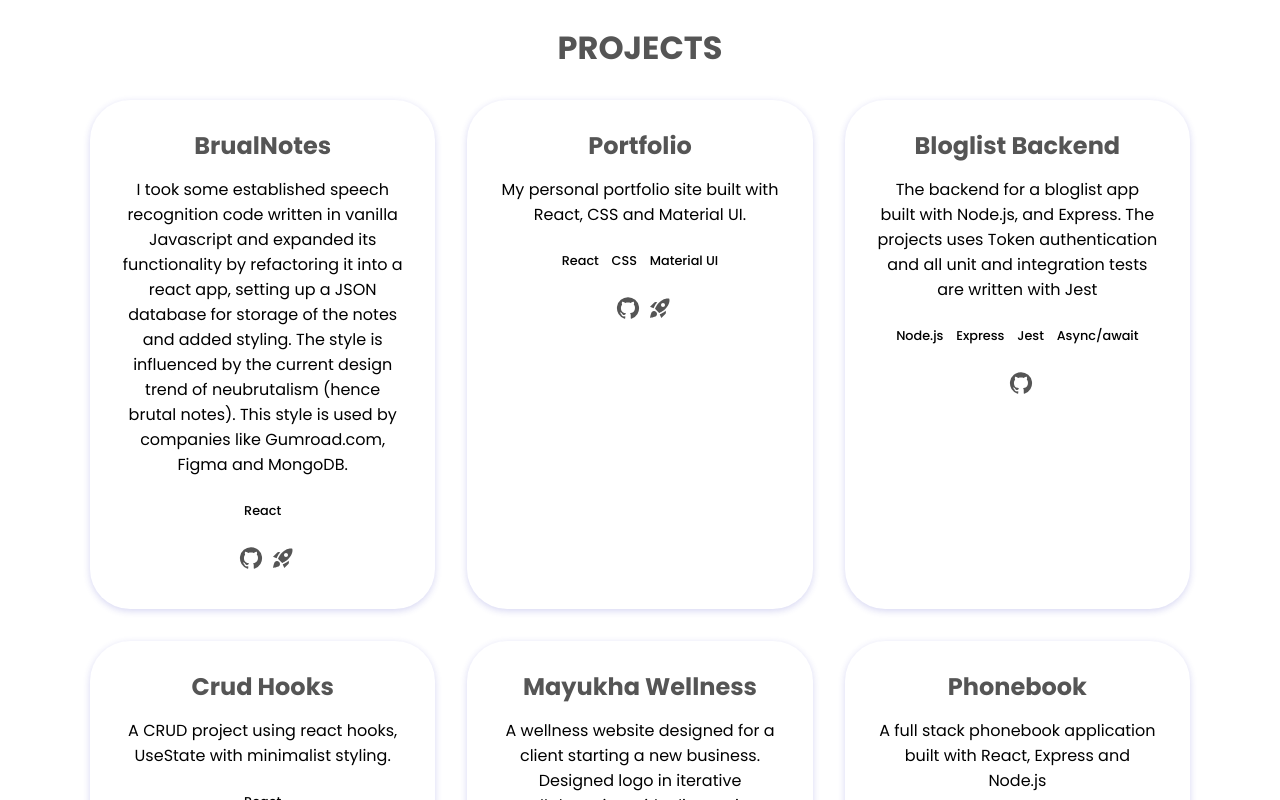
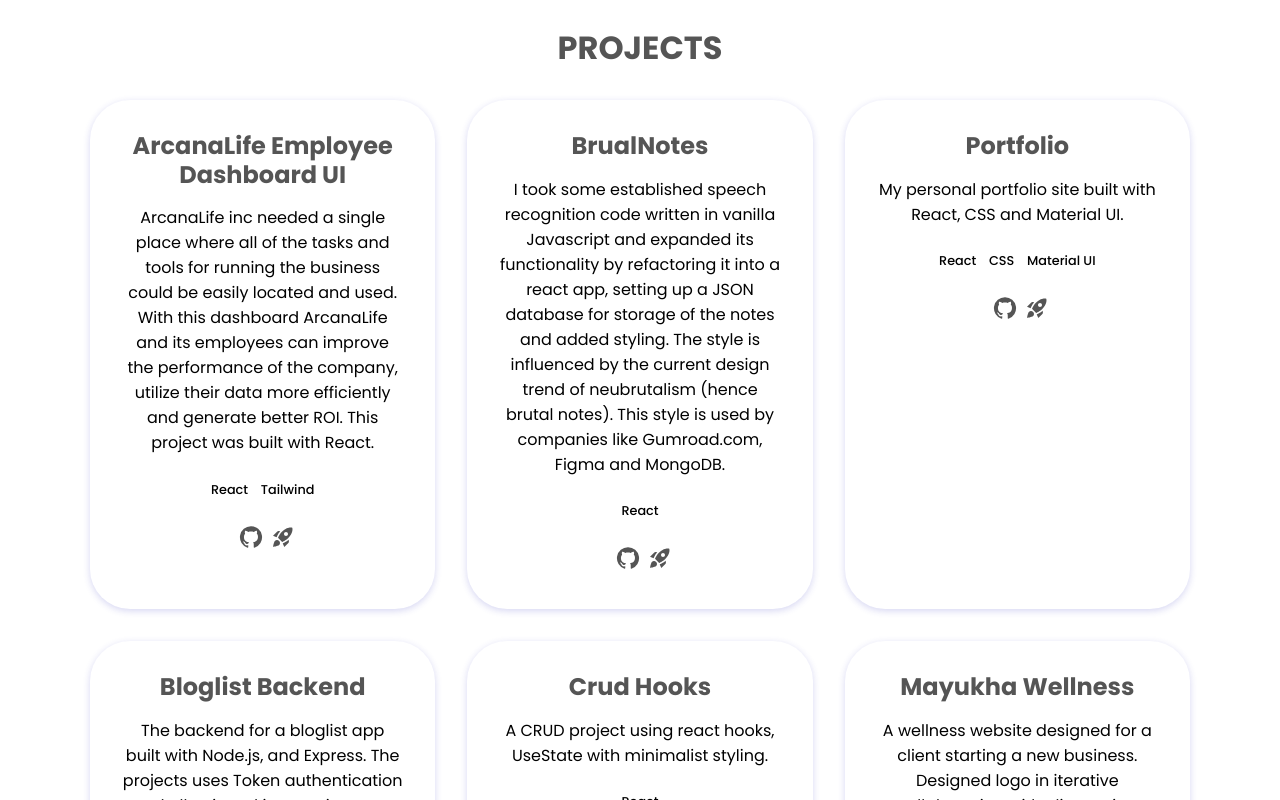
Before and after one commit to klp1130/portfolio2, a React (Create React App) app: page / in a window 1280 px wide. Shown: the part 580-1380 px from the top of the page. Built offline with nearby package versions, Linux system fonts and the light colour scheme.

Commit message:
added dashboard

```diff
--- a/src/portfolio.js
+++ b/src/portfolio.js
@@ -18,6 +18,14 @@ const about = {
 const projects = [
 
     {
+        name: 'ArcanaLife Employee Dashboard UI',
+        description:
+            'ArcanaLife inc needed a single place where all of the tasks and tools for running the business could be easily located and used. With this dashboard ArcanaLife and its employees can improve the performance of the company, utilize their data more efficiently and generate better ROI. This project was built with React.',
+        stack: ['React','Tailwind',],
+        sourceCode: 'https://github.com/klp1130/dashboard',
+        livePreview: 'https://6303997e474de00e6ab0437c--admirable-puppy-c1b1a0.netlify.app/'
+
+    },{
         name: 'BrualNotes',
         description:
             'I took some established speech recognition code written in vanilla Javascript and expanded its functionality by refactoring it into a react app, setting up a JSON database for storage of the notes and added styling. The style is influenced by the current design trend of neubrutalism (hence brutal notes). This style is used by companies like Gumroad.com, Figma and MongoDB.',
@@ -86,6 +94,7 @@ const skills = [
     'Illustrator',
     'CMS',
     'Async/await',
+    'Tailwind',
 ]
 
 const contact = {
```
